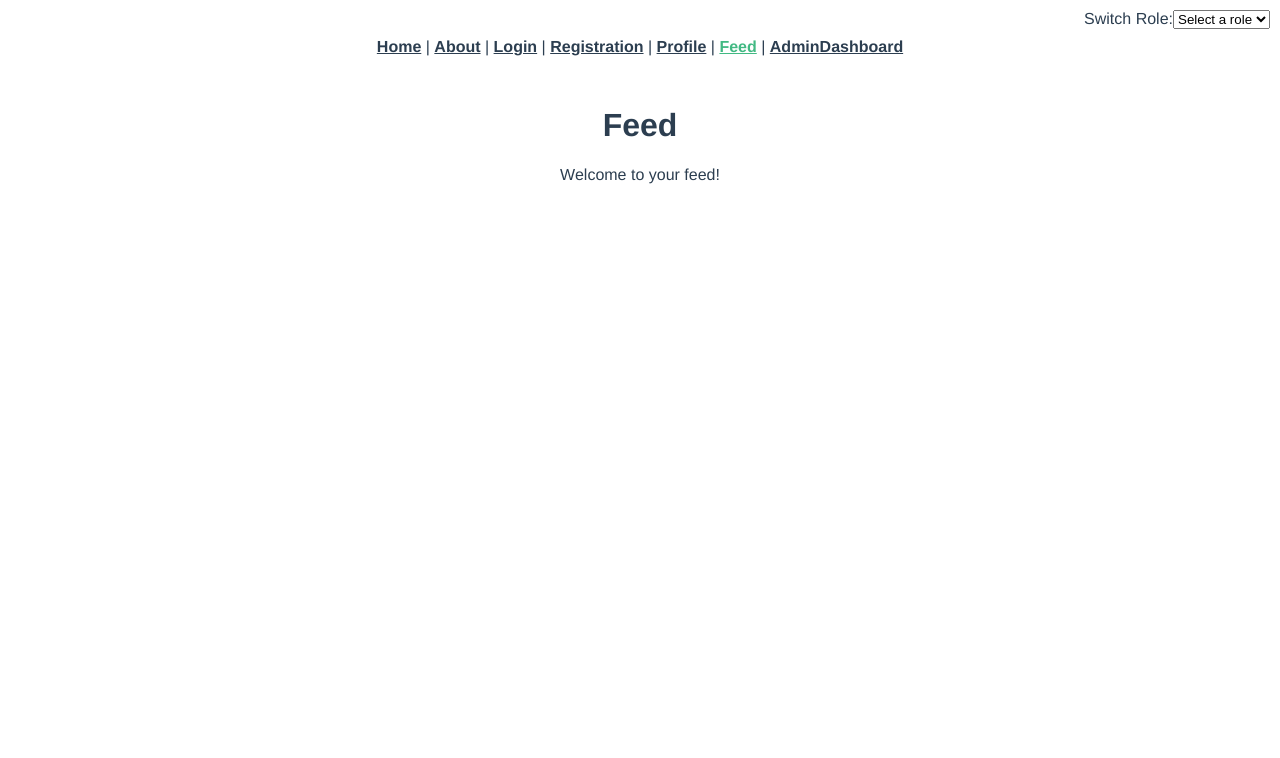
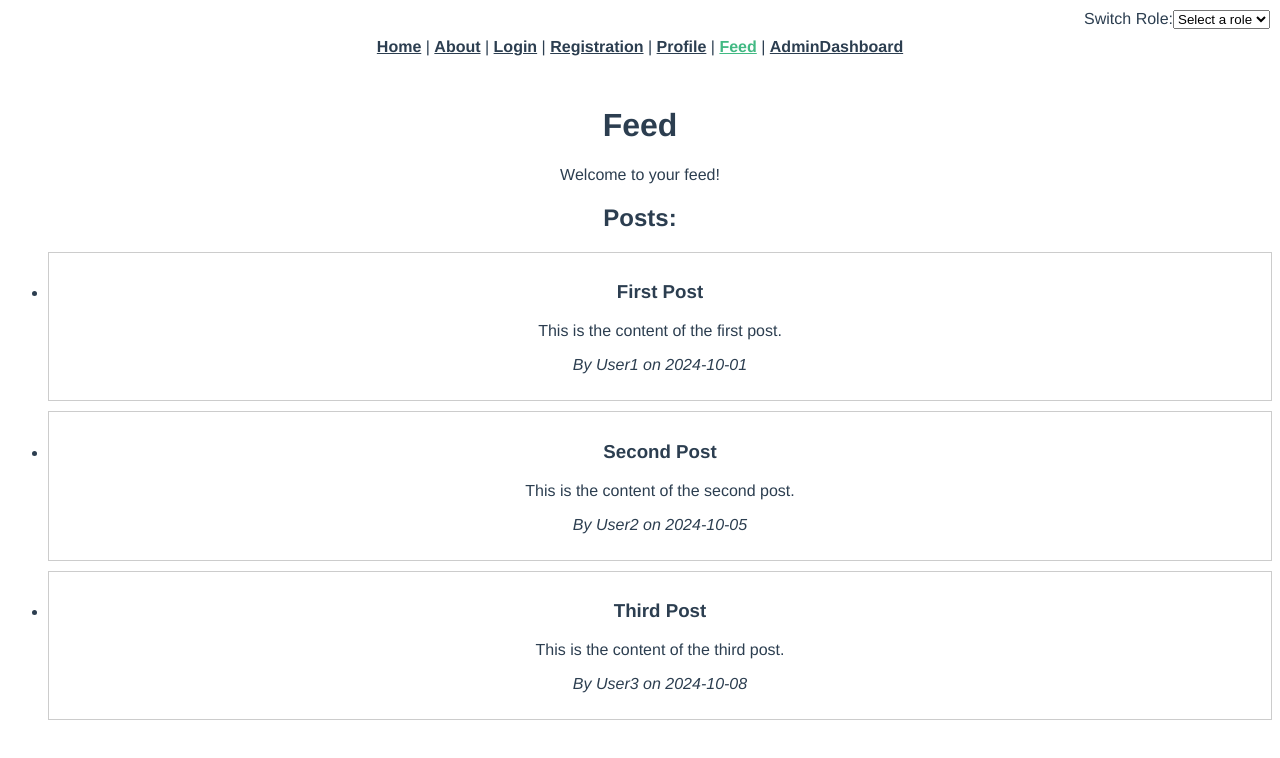
Before and after one commit to NiklasTheHaller/FrontendWebProjekt, a Vue app: page /feed in a window 1280 px wide. Shown: the top 758 px of the page. Built offline with nearby package versions, Linux system fonts and the light colour scheme; no server answers; sample sign-in values are in the browser's storage.

Commit message:
added blogStore.js modified FeedView.vue to have sample data, and a function to fetch posts in the future from the backend API

```diff
--- a/package.json
+++ b/package.json
@@ -12,7 +12,8 @@
     "core-js": "^3.8.3",
     "pinia": "^2.2.4",
     "vue": "^3.2.13",
-    "vue-router": "^4.0.3"
+    "vue-router": "^4.0.3",
+    "yup": "^1.4.0"
   },
   "devDependencies": {
     "@babel/core": "^7.12.16",
--- a/src/views/FeedView.vue
+++ b/src/views/FeedView.vue
@@ -2,15 +2,83 @@
   <div>
     <h1>Feed</h1>
     <p>Welcome to your feed!</p>
+    <div v-if="posts.length">
+      <h2>Posts:</h2>
+      <ul>
+        <li v-for="post in posts" :key="post.id" class="post">
+          <h3>{{ post.title }}</h3>
+          <p>{{ post.content }}</p>
+          <p><em>By {{ post.author }} on {{ post.created_at }}</em></p>
+        </li>
+      </ul>
+    </div>
+    <div v-else>
+      <p>No posts available.</p>
+    </div>
   </div>
 </template>
 
 <script>
-export default {
+import { defineComponent, ref, onMounted } from 'vue';
+import axios from 'axios';
+import { useAuthStore } from '@/store/authStore';
+
+export default defineComponent({
   name: 'FeedView',
-};
+  setup() {
+    const authStore = useAuthStore();
+    const posts = ref([]); // Reactive reference for posts
+
+    // Sample posts data
+    const samplePosts = [
+      {
+        id: 1,
+        title: 'First Post',
+        content: 'This is the content of the first post.',
+        author: 'User1',
+        created_at: '2024-10-01',
+      },
+      {
+        id: 2,
+        title: 'Second Post',
+        content: 'This is the content of the second post.',
+        author: 'User2',
+        created_at: '2024-10-05',
+      },
+      {
+        id: 3,
+        title: 'Third Post',
+        content: 'This is the content of the third post.',
+        author: 'User3',
+        created_at: '2024-10-08',
+      },
+    ];
+
+    // Check authentication state when this component is mounted
+    onMounted(() => {
+      authStore.checkAuth();
+      fetchPosts();
+    });
+
+    const fetchPosts = async () => {
+      try {
+        const response = await axios.get('/api/posts'); // Replace with your API endpoint
+        posts.value = response.data; // Assuming your API returns an array of posts
+      } catch (error) {
+        console.error('Failed to fetch posts, using sample data.', error);
+        posts.value = samplePosts; // Fallback to sample data
+      }
+    };
+
+    return { posts };
+  },
+});
 </script>
 
 <style scoped>
-
+.post {
+  border: 1px solid #ccc;
+  padding: 10px;
+  margin-bottom: 10px;
+}
 </style>
```
Also changed, not shown: src/store/blogStore.js (added, +37 -0 lines), 1 other file (tests, documents, lock files or other folders).
